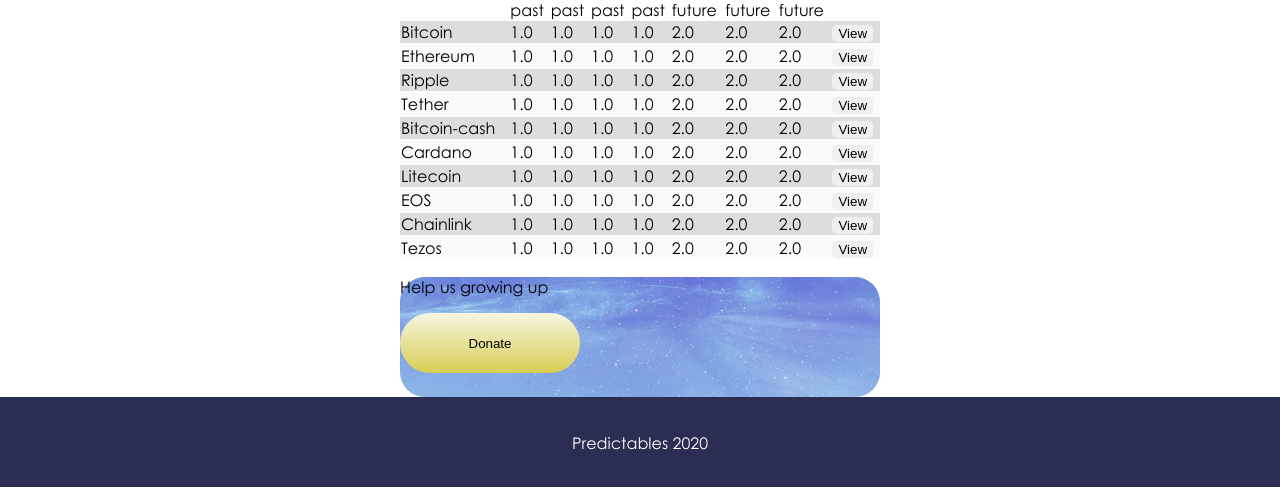
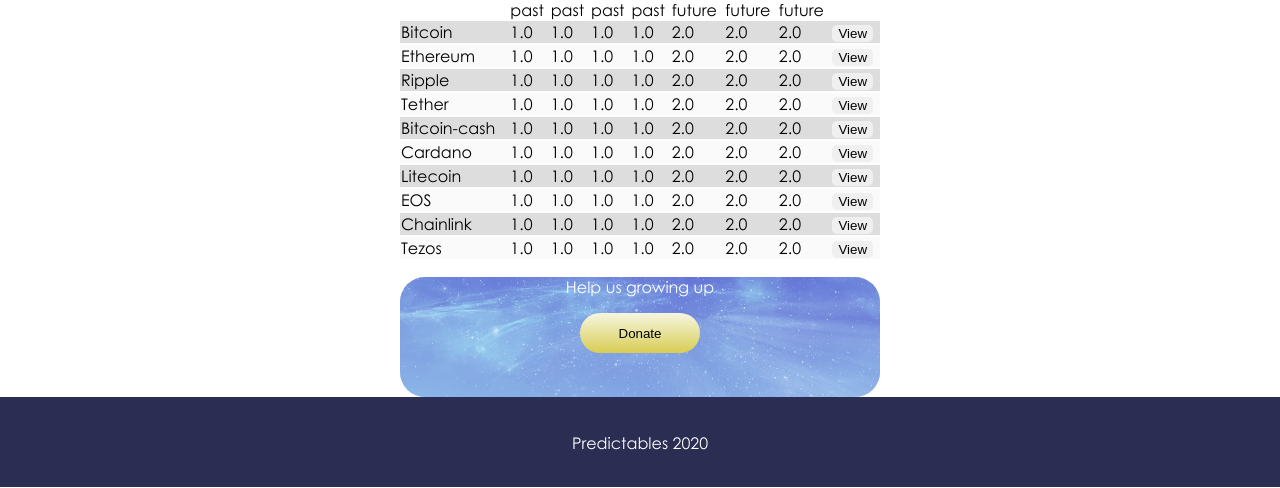
Before and after one commit to SMATEO49/predictable-web, a Flask app: page / in a window 1280 px wide. Shown: the part 312-800 px from the top of the page. Run offline with Flask 2, Linux system fonts and the light colour scheme; some libraries are stand-ins or nearby versions.

Commit message:
wyśrodkowane elementy + grafika pp

```diff
--- a/static/css/main.css
+++ b/static/css/main.css
@@ -21,6 +21,10 @@ body {
     font-family: Century-Gothic;
     color: black;
     background-color: white;
+}
+
+.form-step {
+    text-align:center;
 }
 
 .cover {
@@ -132,11 +136,16 @@ table {
     background: rgba(200,200,255,0.35);
     background-align: center;
     border-radius: 25px;
+    color: white;
+}
+
+.donation-pattern p {
+    text-align: center;
 }
 
 .donation-button {
-    height: calc(var(--grand-width)/8);
-    width: calc(var(--grand-width)/8*3);
+    height: calc(var(--grand-width)/12);
+    width: calc(var(--grand-width)/4);
     background: -webkit-linear-gradient(top, #F6F6E1, #D8CD53);
     background: -moz-linear-gradient(top, #F6F6E1, #D8CD53);
     background: -o-linear-gradient(top, #F6F6E1, #D8CD53);
@@ -144,6 +153,8 @@ table {
     background: linear-gradient(top, #F6F6E1, #D8CD53);
     border: none;
     border-radius: calc(var(--grand-width)/16);
+    display: block;
+    margin: 0 auto;
 }
 
 .grey-button {
```
Also changed, not shown: static/images/pp.png (added).
